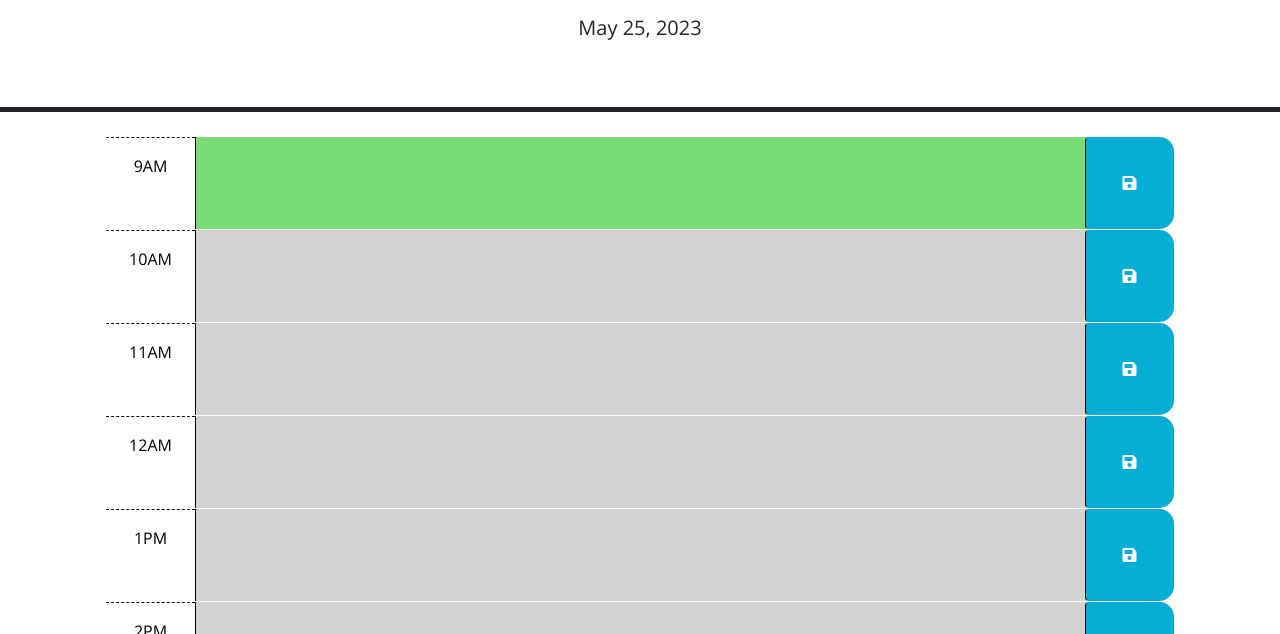
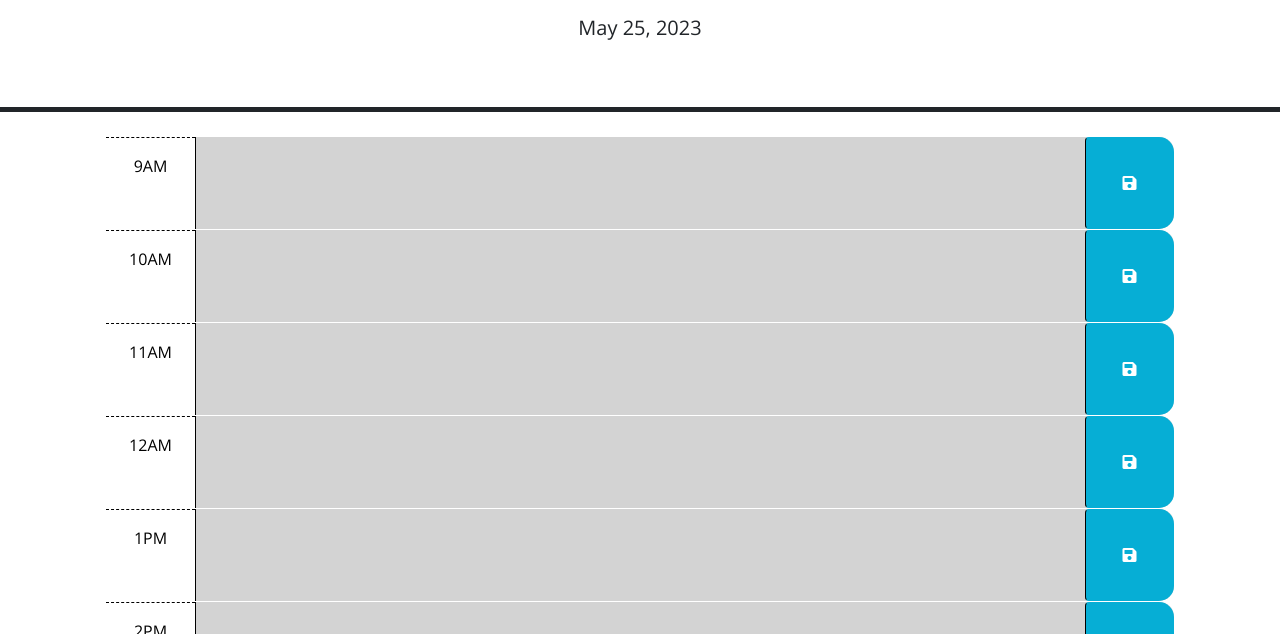
Before and after one commit to Barry25000/Work-Day-Scheduler, a plain HTML site: page index.html in a window 1280 px wide. Shown: the part 166-800 px from the top of the page. Drawn offline with nearby package versions, Linux system fonts and the light colour scheme.

Commit message:
update files

```diff
--- a/assets/js/script.js
+++ b/assets/js/script.js
@@ -3,13 +3,15 @@
 // the code isn't run until the browser has finished rendering all the elements
 // in the html.
 $(function () {
-    // Add code to display the current date in the header of the page.
+
+    // code to display the current date in the header of the page.
   var currentDay = $("#currentDay");
   currentDay.text(dayjs().format("MMM D, YYYY"));
 
     // get current hour for past, present and future.
-  var currentHour=dayjs().format('h');
+  var currentHour=dayjs().format('HH');
   console.log(currentHour);
+
   // TODO: Add a listener for click events on the save button. This code should
   // use the id in the containing time-block as a key to save the user input in
   // local storage. HINT: What does `this` reference in the click listener
@@ -23,41 +25,46 @@ $(function () {
       var description = $(".description");
       saveEventsToStorage();
       console.log(description);
-      aClass()
-      // var will =$(".description").parent()
-      // console.log(will);
+
     })
+
+
+
+
+
 
     //Takes an array of events and saves them to local storage.
           // need a for loop to extract the data from the array, looking for parent element(time block info) snd value (textarea info). I need to apend all the info into 1 element and then save in local storage
 
+
     function saveEventsToStorage(description) {
       localStorage.setItem('description', JSON.stringify(description));
-      // console.log(localStorage);
-      // $('#top').parents();
-      // console.log($('#top').parents());
+
     }
 
 
 
 
 
-    // TODO: Add code to apply the past, present, or future class to each time
+    // code to apply the past, present, or future class to each time
     // block by comparing the id to the current hour. HINTS: How can the id
     // attribute of each time-block be used to conditionally add or remove the
     // past, present, and future classes? How can Day.js be used to get the
     // current hour in 24-hour time?
+
     $(".time-block").each(function(){
       console.log($(this).attr("id"));
+
+      if ($(this).attr("id") < currentHour){
+        //this gets the future class
+        $(this).addClass("past")
+      }
+
       if ($(this).attr("id") == currentHour) {
         //this gets the present class
         $(this).addClass("present")
       }
 
-      if ($(this).attr("id") < currentHour){
-        //this gets the future class
-        $(this).addClass("past")
-      }
 
       if ($(this).attr("id") > currentHour){
         //this gets the future class
@@ -67,17 +74,6 @@ $(function () {
 
     })
 
-    // function aClass() {
-
-    //   var x=1
-
-    //   if (x = 1) {
-    //     $('.textarea').addClass('present');
-    //   }
-    // }
-
-
-
 
     // TODO: Add code to get any user input that was saved in localStorage and set
     // the values of the corresponding textarea elements. HINT: How can the id
--- a/index.html
+++ b/index.html
@@ -40,7 +40,7 @@
         code is implemented.
         -->
 
-      <div id="9" class="row time-block">
+      <div id="09" class="row time-block">
         <div class="col-2 col-md-1 hour text-center py-3">9AM</div>
         <textarea class="col-8 col-md-10 description" rows="3"> </textarea>
         <button class="btn saveBtn col-2 col-md-1" aria-label="save">
```
